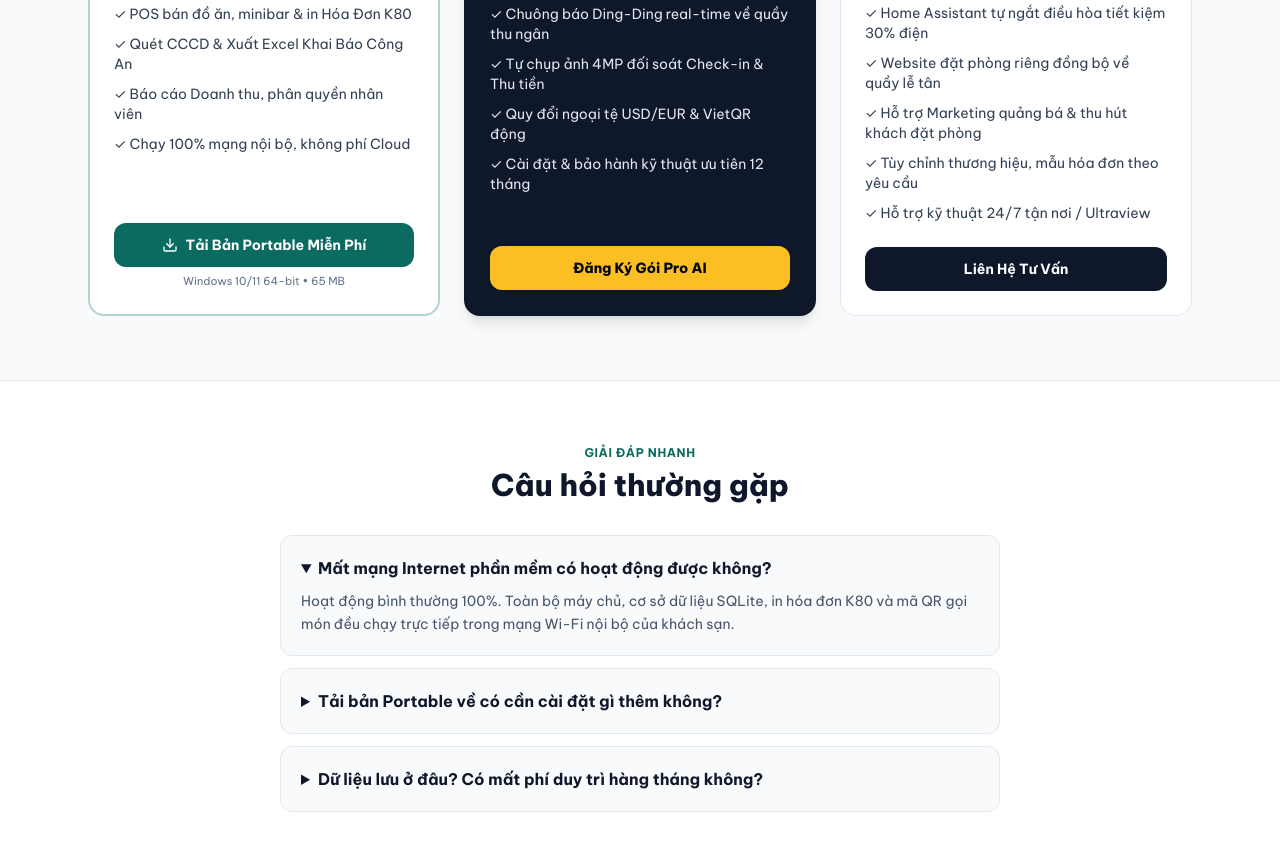
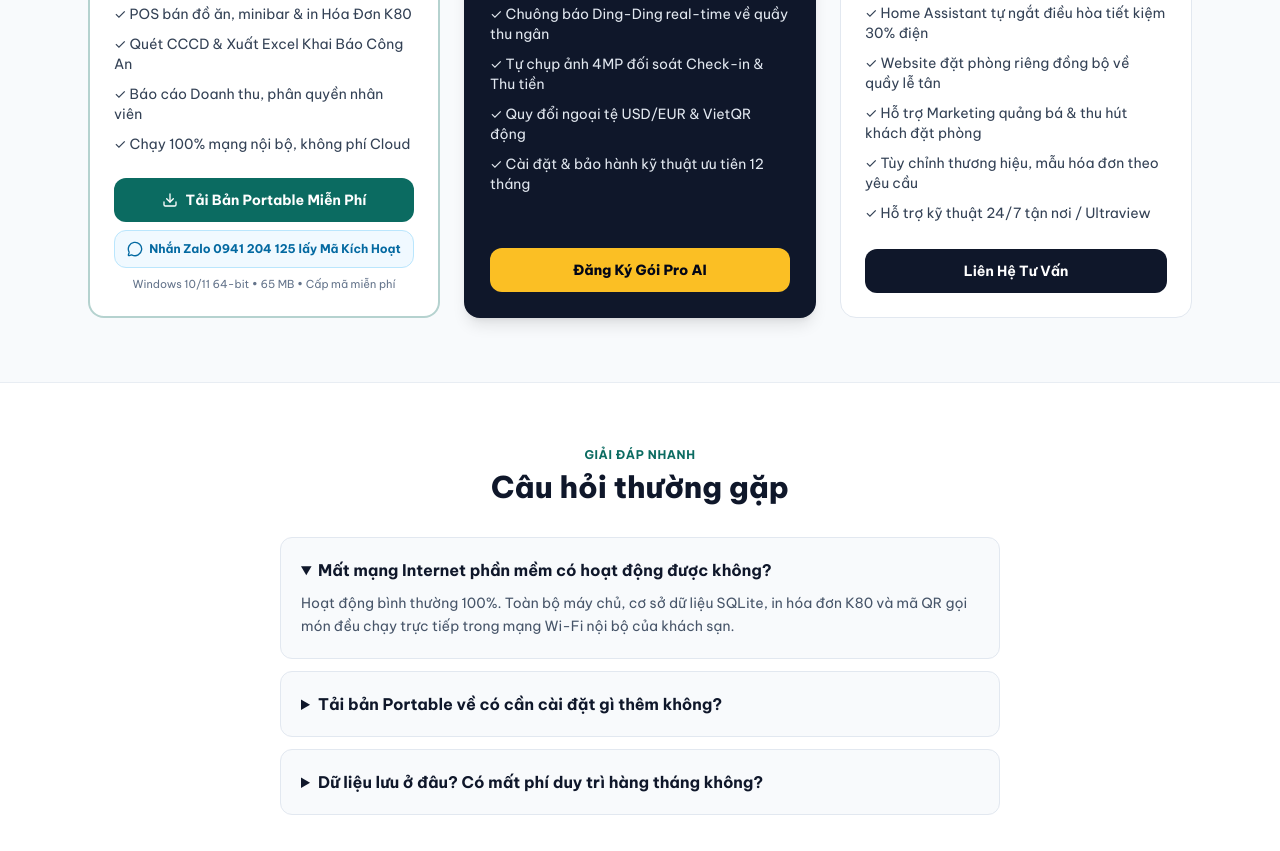
Before and after one commit to PhuongMinhVN/omoshop-landing, a plain HTML site: page index.html in a window 1280 px wide. Shown: the part 3389-4240 px from the top of the page. Drawn offline with nearby package versions, Linux system fonts and the light colour scheme.

Commit message:
feat: add Zalo button for free activation key in Standard plan

```diff
--- a/index.html
+++ b/index.html
@@ -417,14 +417,19 @@
               <li>✓ Chạy 100% mạng nội bộ, không phí Cloud</li>
             </ul>
           </div>
-          <div class="mt-6 space-y-1.5">
+          <div class="mt-6 space-y-2">
             <a href="https://github.com/PhuongMinhVN/omoshop-landing/raw/downloads/PMVN-PMS-Portable.zip"
               download="PMVN-PMS-Portable.zip"
               class="w-full py-3 rounded-xl bg-brand-600 hover:bg-brand-700 text-white text-center text-sm font-bold flex items-center justify-center gap-2 transition-colors">
               <i data-lucide="download" class="w-4 h-4"></i>
               <span>Tải Bản Portable Miễn Phí</span>
             </a>
-            <p class="text-[11px] text-center text-slate-500">Windows 10/11 64-bit • 65 MB</p>
+            <a href="https://zalo.me/0941204125" target="_blank" rel="noopener"
+              class="w-full py-2.5 rounded-xl bg-sky-50 hover:bg-sky-100 border border-sky-200 text-sky-700 text-center text-xs font-bold flex items-center justify-center gap-1.5 transition-colors">
+              <i data-lucide="message-circle" class="w-4 h-4"></i>
+              <span>Nhắn Zalo 0941 204 125 lấy Mã Kích Hoạt</span>
+            </a>
+            <p class="text-[11px] text-center text-slate-500">Windows 10/11 64-bit • 65 MB • Cấp mã miễn phí</p>
           </div>
         </div>
 
```
